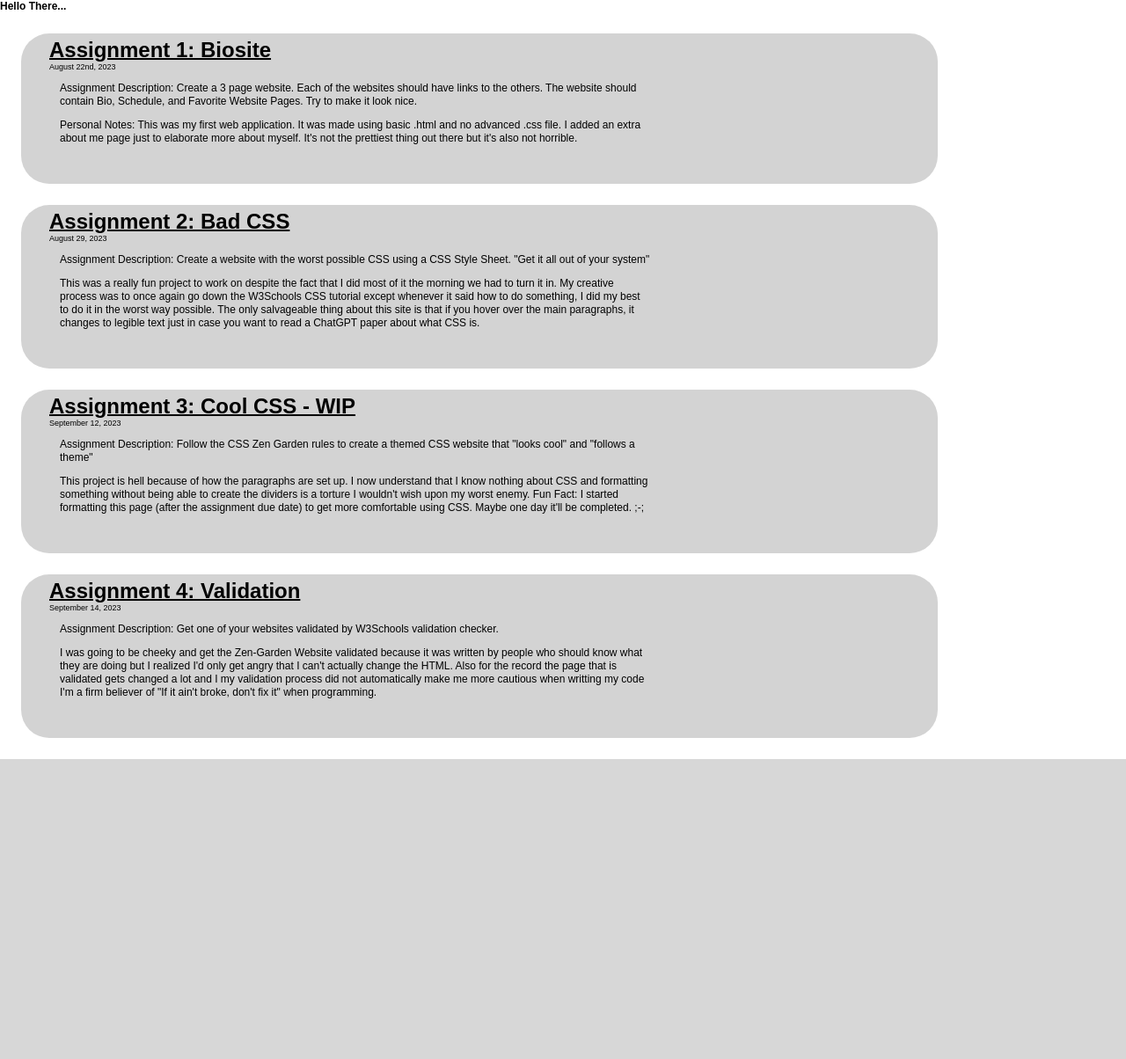
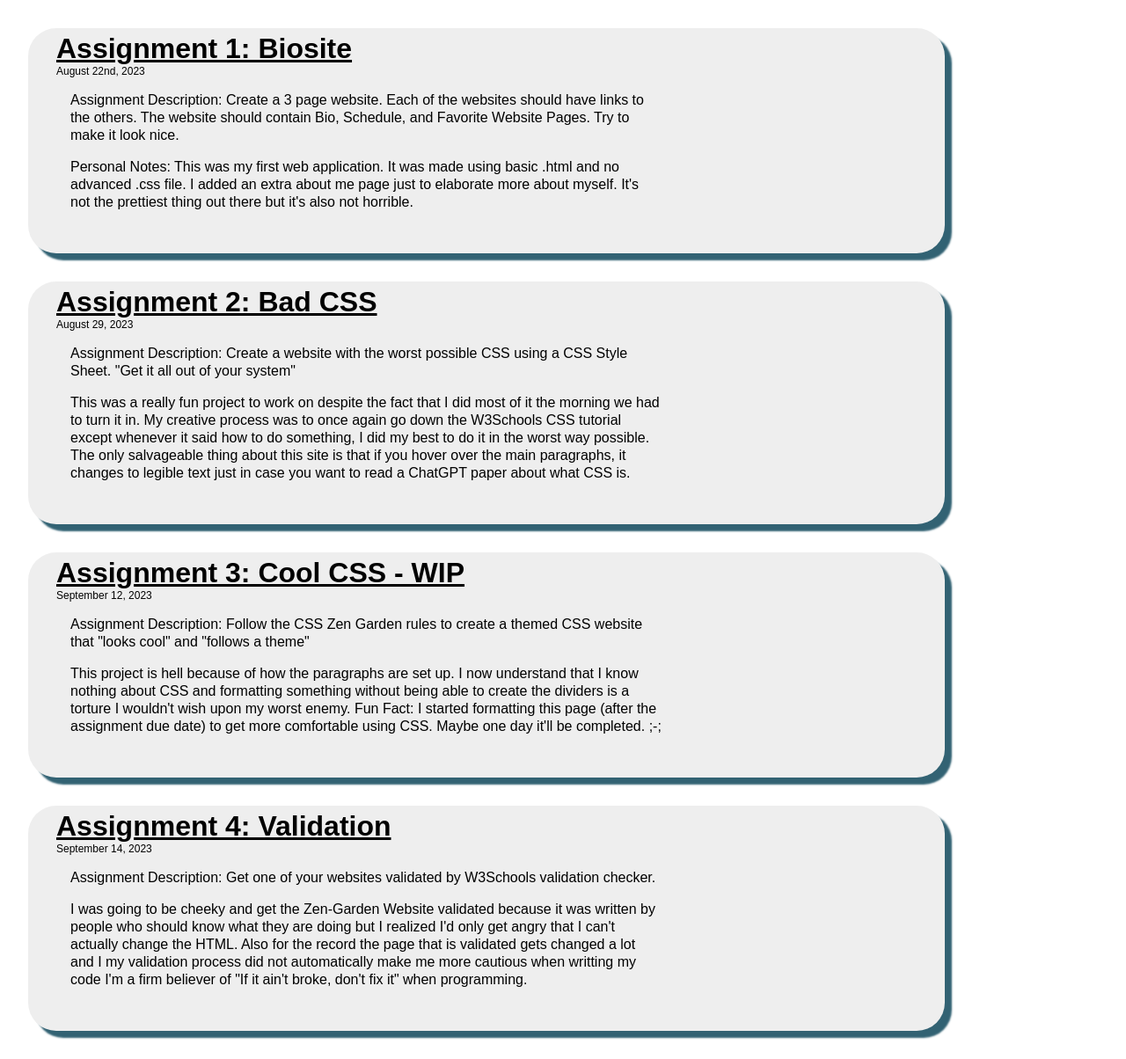
Before and after one commit to Daniel-Nkunga/Intro-to-Web-Apps-Class, a Flask app: page / in a window 1280 px wide. Shown: the whole page at 88% size. Before the commit the page ends 863 px from the top, so only its background shows below. Run offline with Flask 3, Linux system fonts and the light colour scheme.

Commit message:
Added color palette and changed text size

```diff
--- a/static/HelloThere.html
+++ b/static/HelloThere.html
@@ -6,7 +6,6 @@
     <meta charset="UTF-8">
 </head>
 <body>
-    <h1>Hello There...</h1>
     <a href="/homepage">
         <div class="web-display">
             <h2>Assignment 1: Biosite</h2>
--- a/static/HomeStyle.css
+++ b/static/HomeStyle.css
@@ -1,16 +1,21 @@
+/*#5C9EAD*/
 *{
     font-family: 'Comfortaa', sans-serif;
     color: black;
-    font-size: 12px;
+    font-size: 16px;
     text-decoration: none;
     margin: 0px;
 }
+body{
+    background-color: #FFFFFF;
+}
 .web-display{
-    background-color: lightgrey;
+    background-color: #EEEEEE;
     width: 75%;
     padding: 5px 50px 32px 32px;
     border-radius: 32px;
     margin: 2em;
+    box-shadow: 8px 8px 2px #326273;
 }
 h2{
     font-size: 2em;
@@ -29,4 +34,5 @@ p{
 img{
     float: right;
     width: 25%
+    /* box-shadow: 8px 8px 2px #E39774; */
 }
```
